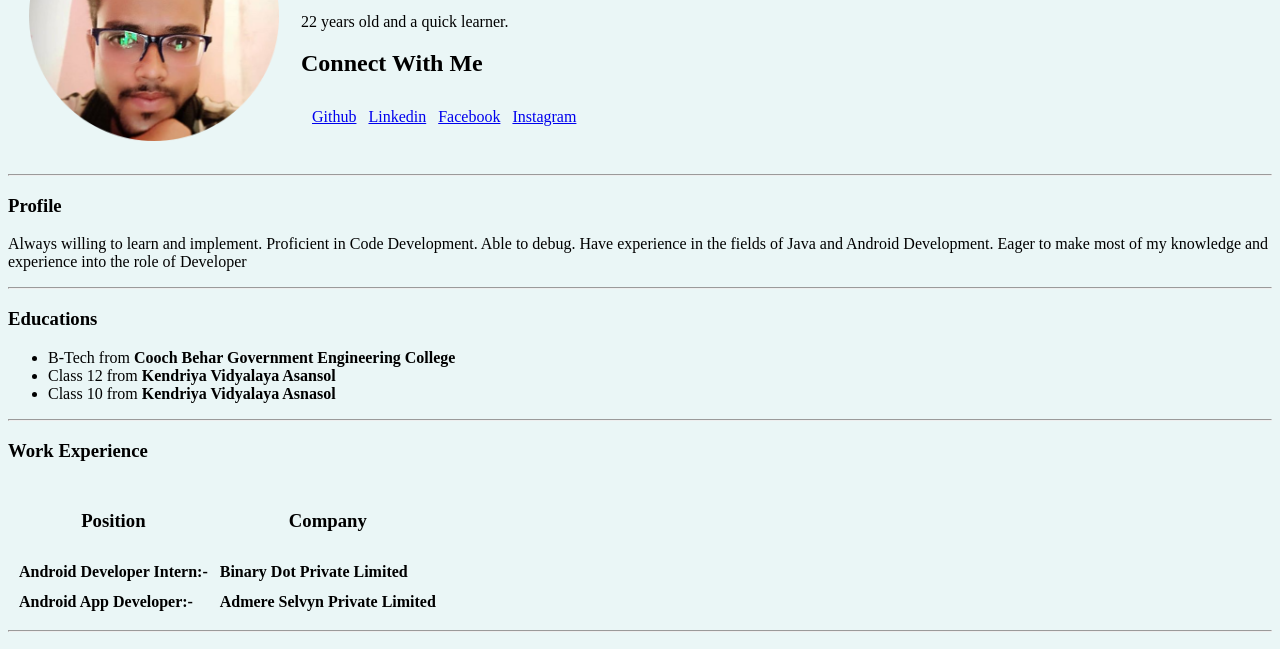
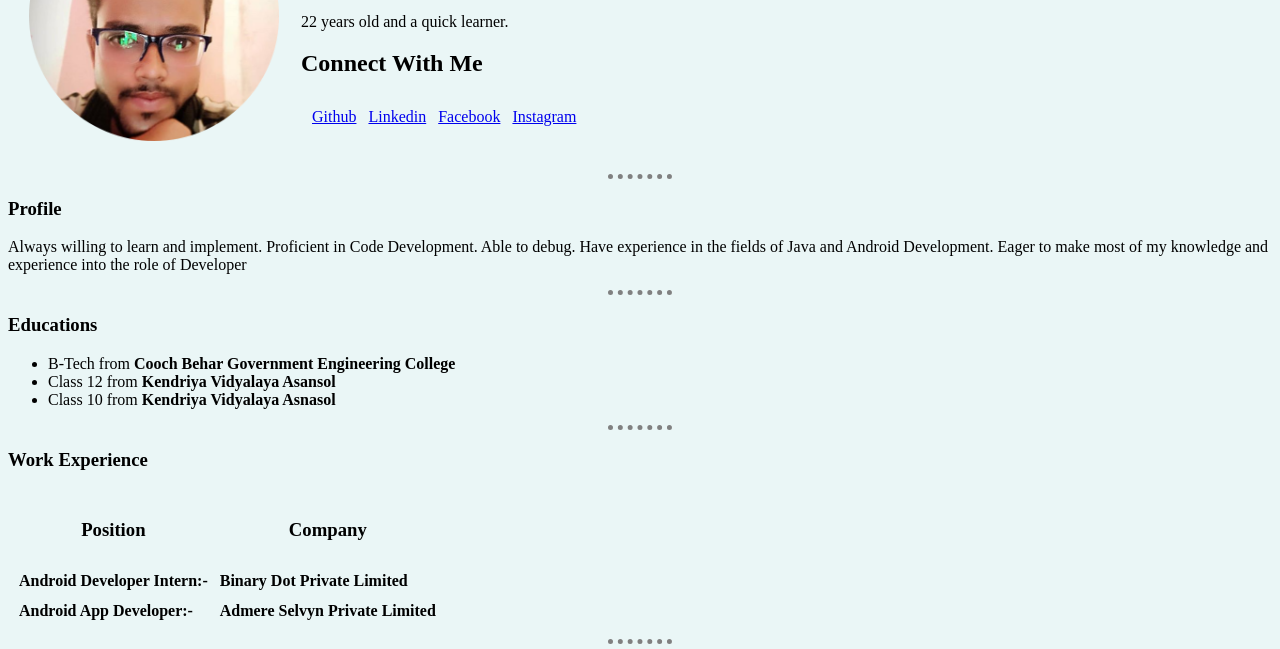
Before and after one commit to Jarvis-byte/My-CV, a plain HTML site: page index.html in a window 1280 px wide. Shown: the part 138-787 px from the top of the page. Drawn offline with Linux system fonts and the light colour scheme.

Commit message:
Implemented CSS

```diff
--- a/index.html
+++ b/index.html
@@ -4,10 +4,22 @@
 <head>
   <meta charset="utf-8">
   <title>Arka's CV</title>
+  <style>
+    body {
+      background-color: #EAF6F6;
+    }
+
+    hr {
+      border-style: none;
+      border-top-style: dotted;
+      border-color: grey;
+      border-width: 5px;
+      width: 5%;
+    }
+  </style>
 </head>
-<body
-style="background-color:#EAF6F6;"
->
+
+<body>
   <table cellspacing="20">
     <tr>
       <td><img src="Images/arka.png" alt="Arka Profile Picture" width="250" height="250"></td>
```
